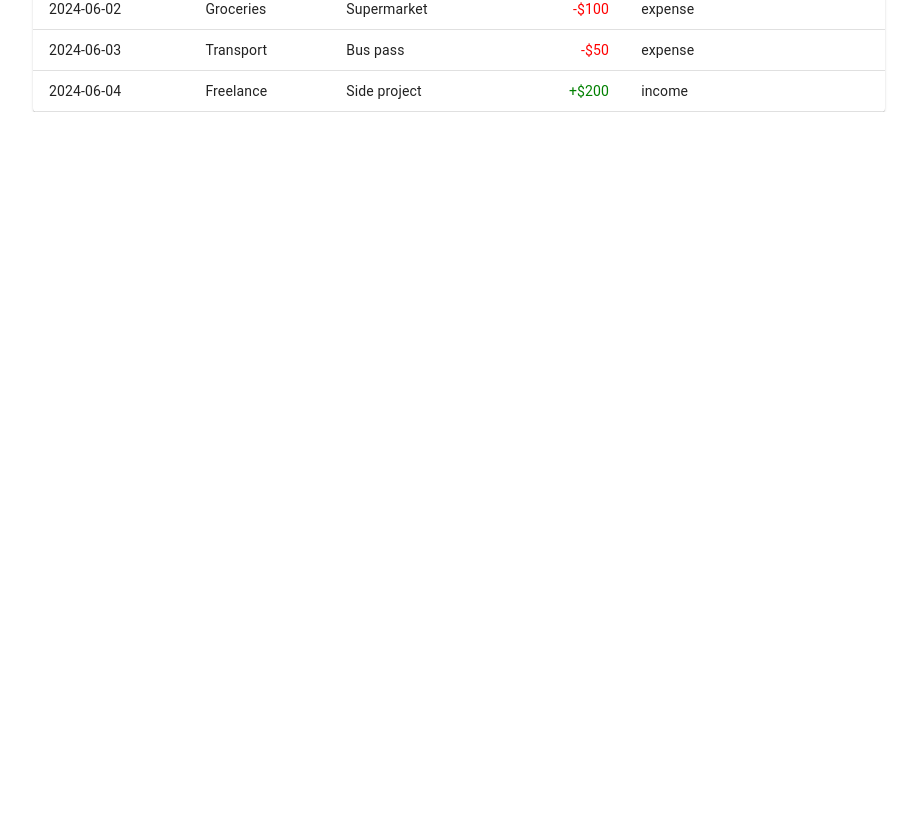
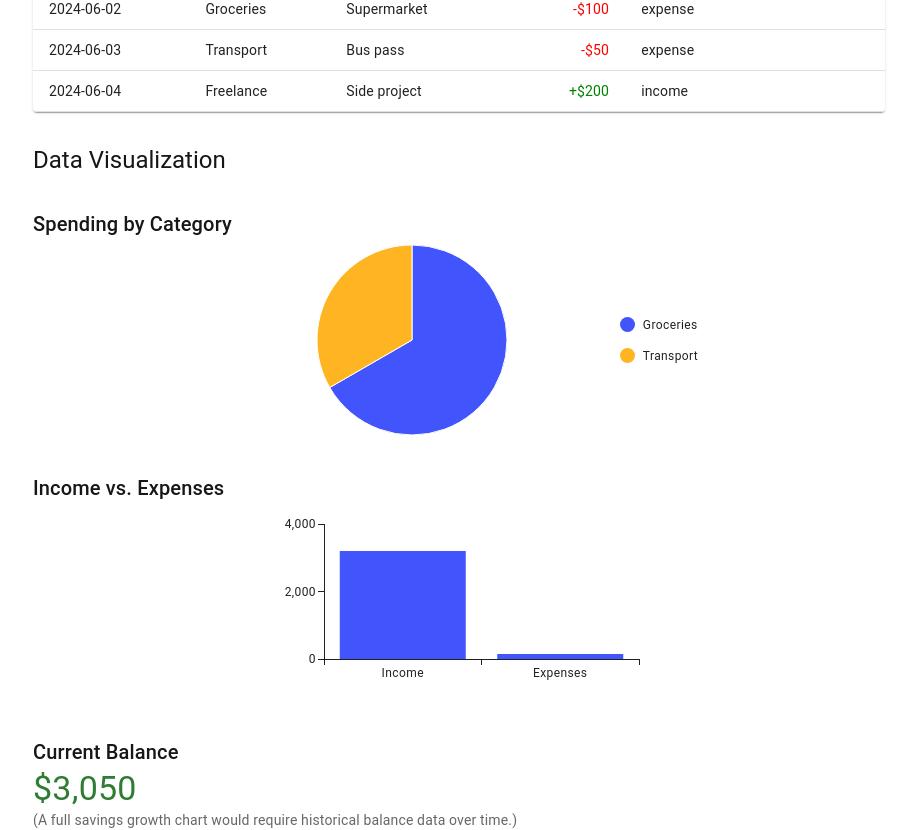
Before and after one commit to NedsReact/personal-finance-tracker, a Next.js app: page / in a window 1280 px wide. Shown: the part 795-1625 px from the top of the page, without its empty margins (181-1098 px from the left). Before the commit the page ends 907 px from the top, so only its background shows below. Built offline with nearby package versions, Linux system fonts and the light colour scheme; some icons are missing.

Commit message:
Add visualization charts

```diff
--- a/package.json
+++ b/package.json
@@ -13,6 +13,7 @@
     "@emotion/styled": "^11.14.0",
     "@mui/icons-material": "^7.1.1",
     "@mui/material": "^7.1.1",
+    "@mui/x-charts": "^8.5.1",
     "next": "15.3.3",
     "react": "^19.0.0",
     "react-dom": "^19.0.0"
--- a/src/app/page.tsx
+++ b/src/app/page.tsx
@@ -4,6 +4,7 @@ import Container from "@mui/material/Container";
 import DashboardSummary from "@/components/DashboardSummary";
 import TransactionsList from "@/components/TransactionsList";
 import TransactionForm from "@/components/TransactionForm";
+import ChartsDisplay from "@/components/ChartsDisplay";
 import { mockTransactions, MockTransaction } from "@/lib/mockTransactions";
 import Box from "@mui/material/Box";
 import IconButton from "@mui/material/IconButton";
@@ -93,6 +94,12 @@ export default function Home() {
           }))}
         />
       </Box>
+      <ChartsDisplay
+        transactions={transactions}
+        totalIncome={totalIncome}
+        totalExpenses={totalExpenses}
+        balance={balance}
+      />
       {/* Edit Dialog */}
       <Dialog open={!!editTx} onClose={() => setEditTx(null)}>
         <DialogTitle>Edit Transaction</DialogTitle>
--- /dev/null
+++ b/src/components/ChartsDisplay.tsx
@@ -0,0 +1,76 @@
+import { PieChart, BarChart } from '@mui/x-charts';
+import Typography from "@mui/material/Typography";
+import Box from "@mui/material/Box";
+
+interface ChartsDisplayProps {
+  transactions: { amount: number; category: string; type: 'income' | 'expense'; }[];
+  totalIncome: number;
+  totalExpenses: number;
+  balance: number;
+}
+
+export default function ChartsDisplay({ transactions, totalIncome, totalExpenses, balance }: ChartsDisplayProps) {
+  const spendingByCategory = transactions
+    .filter(tx => tx.type === 'expense')
+    .reduce((acc, tx) => {
+      acc[tx.category] = (acc[tx.category] || 0) + tx.amount;
+      return acc;
+    }, {} as Record<string, number>);
+
+  const pieChartData = Object.entries(spendingByCategory).map(([category, amount]) => ({
+    id: category,
+    value: amount,
+    label: category,
+  }));
+
+  const incomeExpenseData = [
+    { value: totalIncome, label: 'Income' },
+    { value: totalExpenses, label: 'Expenses' },
+  ];
+
+  return (
+    <Box sx={{ mt: 4, display: 'flex', flexDirection: 'column', gap: 4 }}>
+      <Typography variant="h5" component="h2">Data Visualization</Typography>
+
+      <Box>
+        <Typography variant="h6">Spending by Category</Typography>
+        {pieChartData.length > 0 ? (
+          <PieChart
+            series={[
+              {
+                data: pieChartData,
+                highlightScope: { fade: "global", highlight: "item" },
+                faded: { innerRadius: 30, "additionalRadius": -30, color: "gray" },
+              },
+            ]}
+            height={200}
+            width={400}
+            slotProps={{ legend: {} }}
+          />
+        ) : (
+          <Typography>No expense data to display for categories.</Typography>
+        )}
+      </Box>
+
+      <Box>
+        <Typography variant="h6">Income vs. Expenses</Typography>
+        <BarChart
+          xAxis={[{ scaleType: 'band', data: incomeExpenseData.map(d => d.label) }]}
+          series={[{ data: incomeExpenseData.map(d => d.value) }]}
+          height={200}
+          width={400}
+        />
+      </Box>
+
+      <Box>
+        <Typography variant="h6">Current Balance</Typography>
+        <Typography variant="h4" color={balance >= 0 ? 'success.main' : 'error.main'}>
+          ${balance.toLocaleString()}
+        </Typography>
+        <Typography variant="body2" color="text.secondary">
+          (A full savings growth chart would require historical balance data over time.)
+        </Typography>
+      </Box>
+    </Box>
+  );
+}
```
Also changed, not shown: 1 other file (tests, documents, lock files or other folders).
